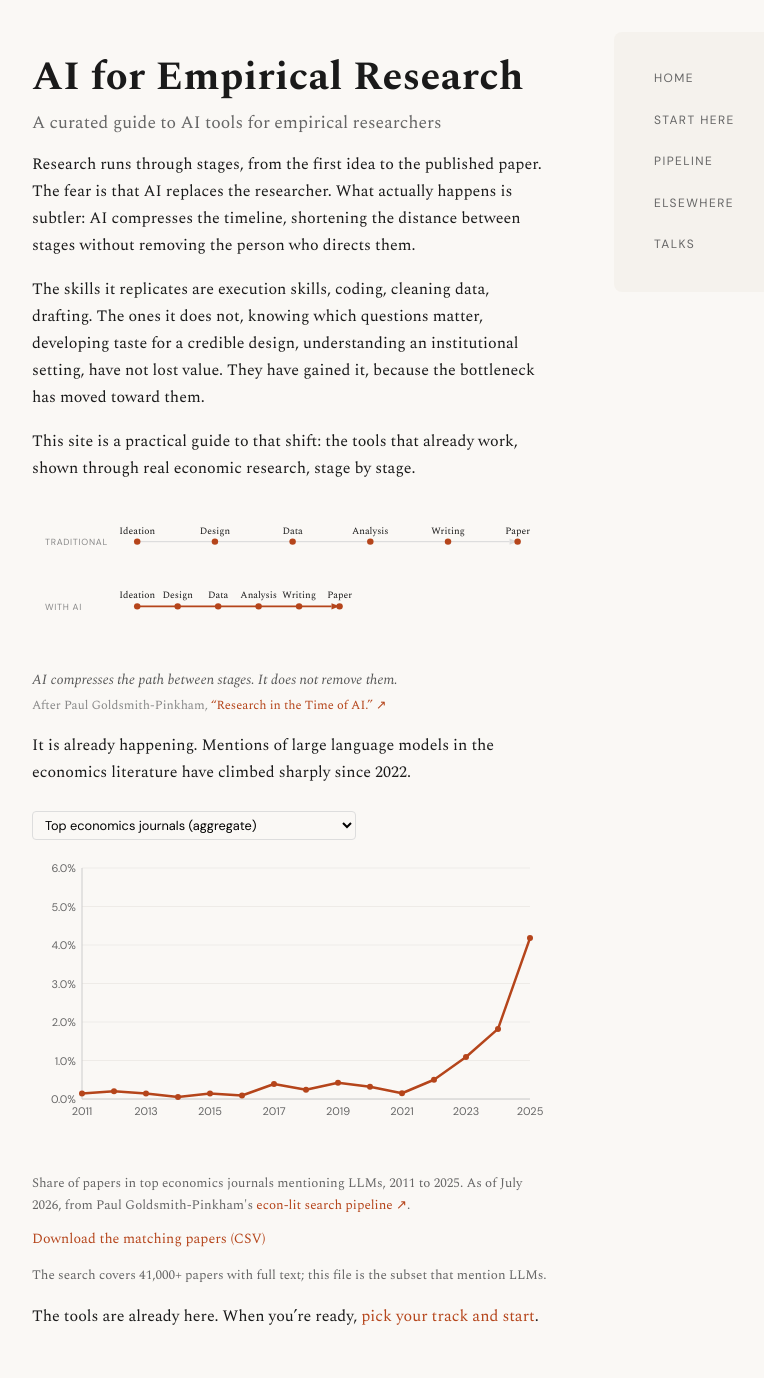
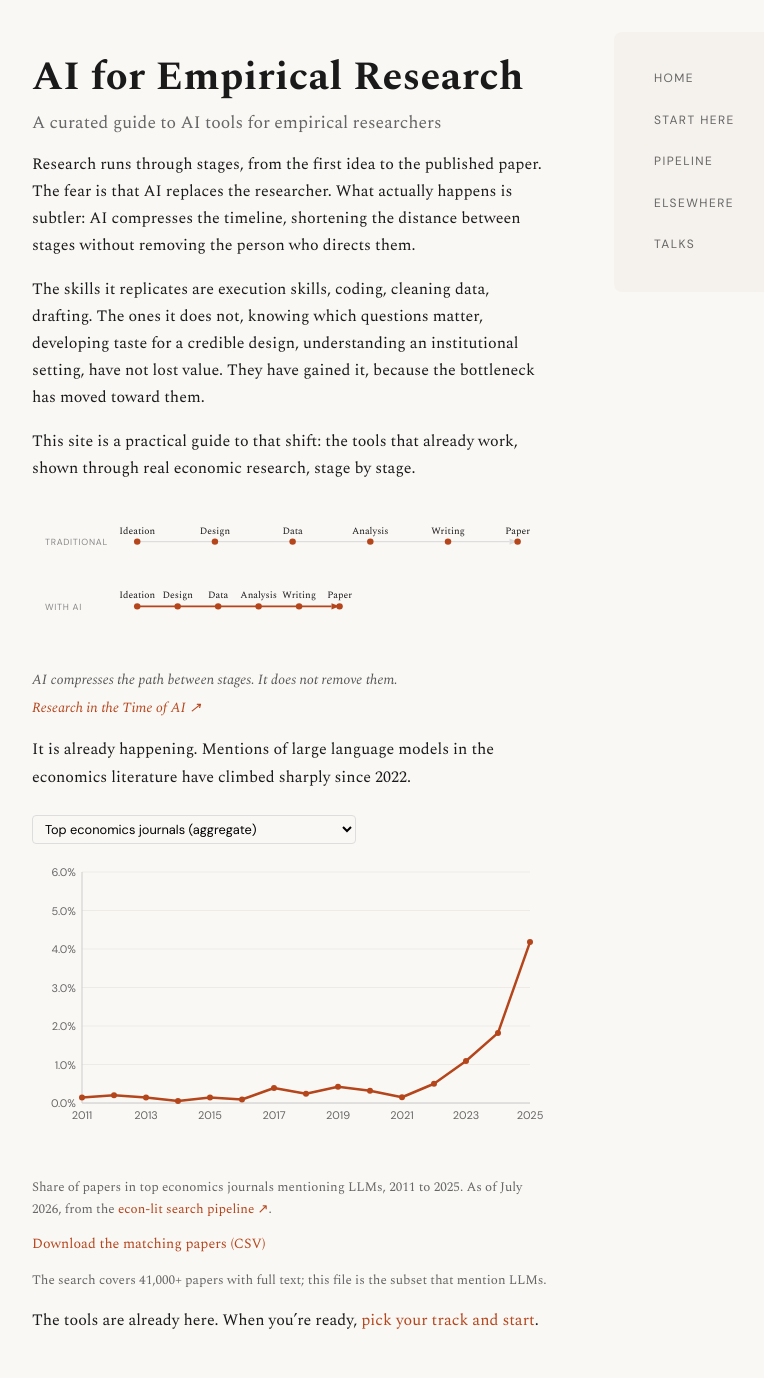
Before and after one commit to matteonorm/ai-for-empirical-research, a Jekyll site: the page built from index.md, in a window 1280 px wide. Shown: the whole page, without its empty margins (192-956 px from the left). Built offline with Jekyll 4.4.1, drawn with Linux system fonts in a browser that asks for light colours.

Commit message:
Simplify compression diagram caption
Co-Authored-By: Claude Opus 4.6 <noreply@anthropic.com>
Claude-Session: https://claude.ai/code/session_01HepUNFt6qv4acSiSSC5XLj

```diff
--- a/_includes/compression_diagram.html
+++ b/_includes/compression_diagram.html
@@ -60,4 +60,4 @@
   </svg>
 </div>
 <p class="diagram-caption">AI compresses the path between stages. It does not remove them.</p>
-<p class="diagram-attribution">After Paul Goldsmith-Pinkham, <a href="https://paulgp.com/2026/03/16/research-in-time-of-ai.html" target="_blank" rel="noopener noreferrer">“Research in the Time of AI.” ↗</a></p>
+<p class="diagram-caption"><a href="https://paulgp.com/2026/03/16/research-in-the-time-of-ai.html" target="_blank" rel="noopener noreferrer">Research in the Time of AI ↗</a></p>
--- a/assets/css/styles.css
+++ b/assets/css/styles.css
@@ -256,12 +256,6 @@ section { padding-right: 2rem; }
   margin-bottom: 0.15rem;
 }
 
-.diagram-attribution {
-  font-size: 0.78rem;
-  color: #888;
-  margin-top: 0;
-}
-
 .chart-container {
   margin: 1.5rem 0;
 }
--- a/index.md
+++ b/index.md
@@ -17,7 +17,7 @@ It is already happening. Mentions of large language models in the economics lite
 
 {% include econlit_chart.html %}
 
-<p class="chart-caption">Share of papers in top economics journals mentioning LLMs, 2011 to 2025. As of July 2026, from Paul Goldsmith-Pinkham's <a href="https://paulgp.com/econlit-pipeline/search.html" target="_blank" rel="noopener noreferrer">econ-lit search pipeline ↗</a>.</p>
+<p class="chart-caption">Share of papers in top economics journals mentioning LLMs, 2011 to 2025. As of July 2026, from the <a href="https://paulgp.com/econlit-pipeline/search.html" target="_blank" rel="noopener noreferrer">econ-lit search pipeline ↗</a>.</p>
 
 <p class="chart-download"><a href="{{ '/assets/data/econlit-papers.csv' | relative_url }}" download>Download the matching papers (CSV)</a></p>
 
```
Also changed, not shown: changelog.md.
